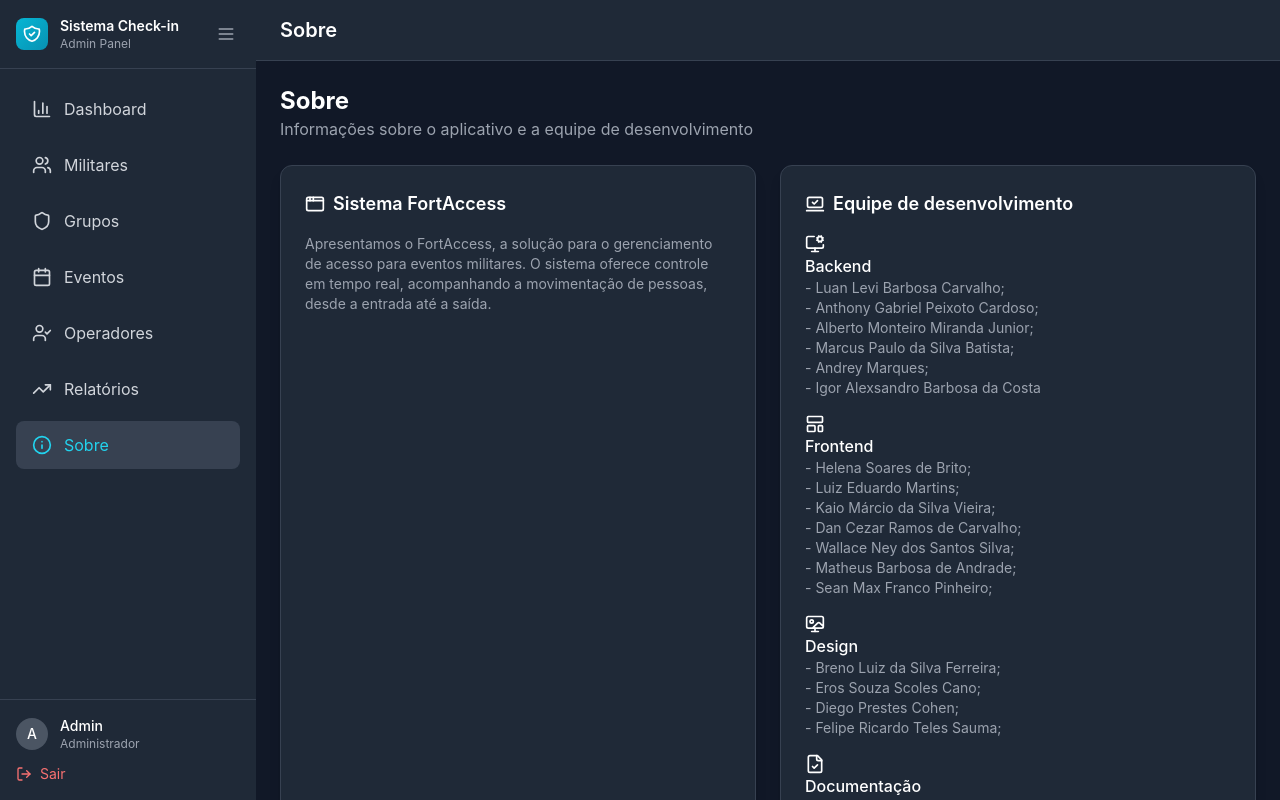
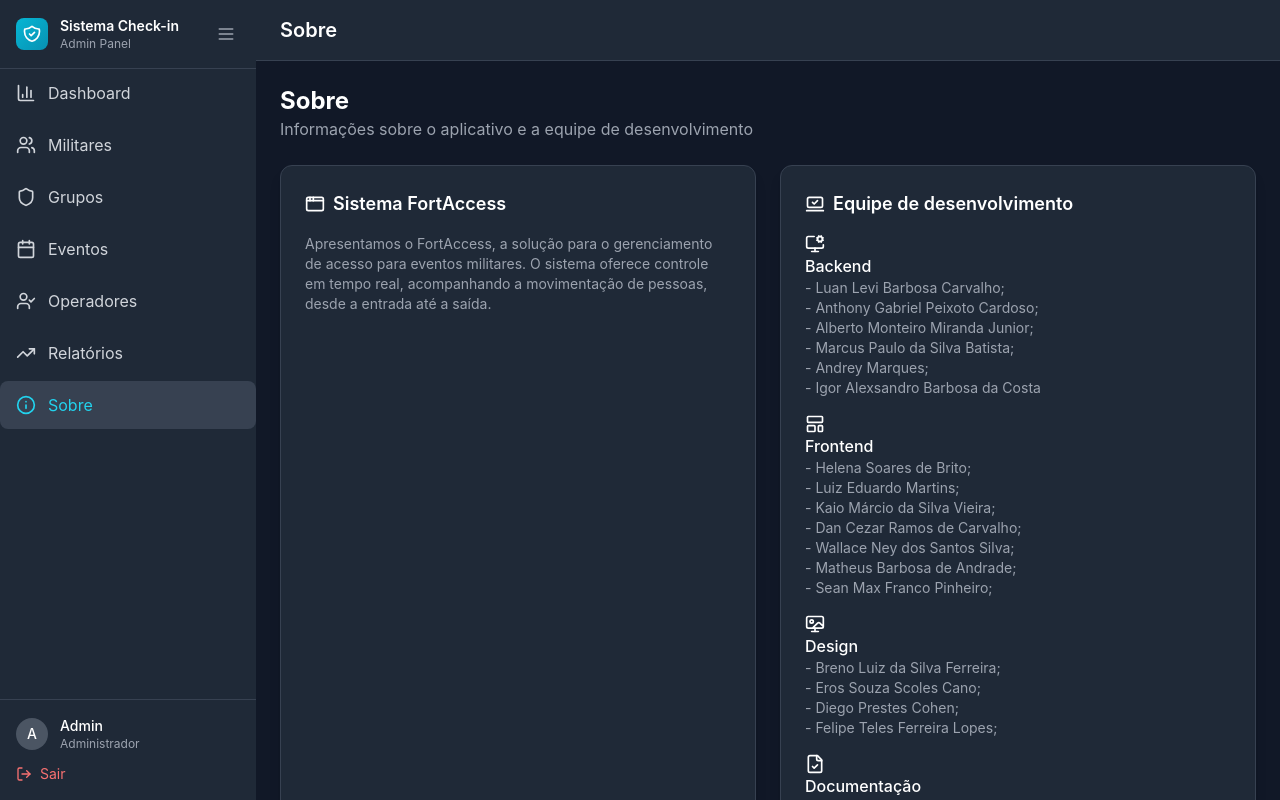
Before and after one commit to LACC-DEVLINK/checkin-exercito-web, a React (Create React App) app: page /about in a window 1280 px wide. Built offline with nearby package versions, Linux system fonts and the light colour scheme.

Commit message:
Corrigi o side bar, coloquei tooltip e mudei o nome de um dos participantes.

```diff
--- a/src/components/Layout.tsx
+++ b/src/components/Layout.tsx
@@ -29,7 +29,7 @@
         <div className="p-4 border-b border-gray-700">
           <div className="flex items-center justify-between">
             <div className={`flex items-center ${!sidebarOpen && 'justify-center'}`}>
-              <div className="w-8 h-8 bg-gradient-to-br from-primary-500 to-primary-600 rounded-lg flex items-center justify-center">
+              <div className={`${sidebarOpen ? 'w-8 h-8 bg-gradient-to-br from-primary-500 to-primary-600 rounded-lg flex items-center justify-center' : 'hidden'}`}>
                 <svg className="w-5 h-5 text-white" fill="none" stroke="currentColor" viewBox="0 0 24 24">
                   <path strokeLinecap="round" strokeLinejoin="round" strokeWidth={2} d="M9 12l2 2 4-4m5.618-4.016A11.955 11.955 0 0112 2.944a11.955 11.955 0 01-8.618 3.04A12.02 12.02 0 003 9c0 5.591 3.824 10.29 9 11.622 5.176-1.332 9-6.03 9-11.622 0-1.042-.133-2.052-.382-3.016z" />
                 </svg>
@@ -53,20 +53,22 @@
         </div>
 
         {/* Navigation */}
-        <nav className="flex-1 p-4 space-y-2">
+        <nav className="flex-1 p-15 space-y-1">
           {menuItems.map((item) => {
             const IconComponent = item.icon;
             return (
+              <div title={`${!sidebarOpen ? item.label : ''}`}>
               <button
                 key={item.id}
                 onClick={() => navigate(item.path)}
                 className={`sidebar-item w-full text-left ${
                   location.pathname === item.path ? 'active' : ''
-                }`}
+                } ${!sidebarOpen ? 'justify-center' : ''}`}
               >
                 <IconComponent size={20} />
                 {sidebarOpen && <span className="ml-3">{item.label}</span>}
               </button>
+              </div>
             );
           })}
         </nav>
--- a/src/pages/AboutPage.tsx
+++ b/src/pages/AboutPage.tsx
@@ -90,7 +90,7 @@
                   <br />
                   - Diego Prestes Cohen;
                   <br />
-                  - Felipe Ricardo Teles Sauma;
+                  - Felipe Teles Ferreira Lopes;
                 </div>
               </div>
             </div>
```
Also changed, not shown: package.json (+6 -5 lines), 2 other files (tests, documents, lock files or other folders).
